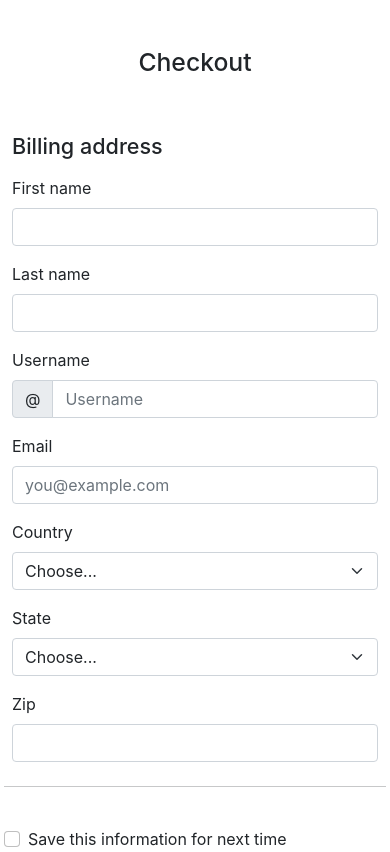
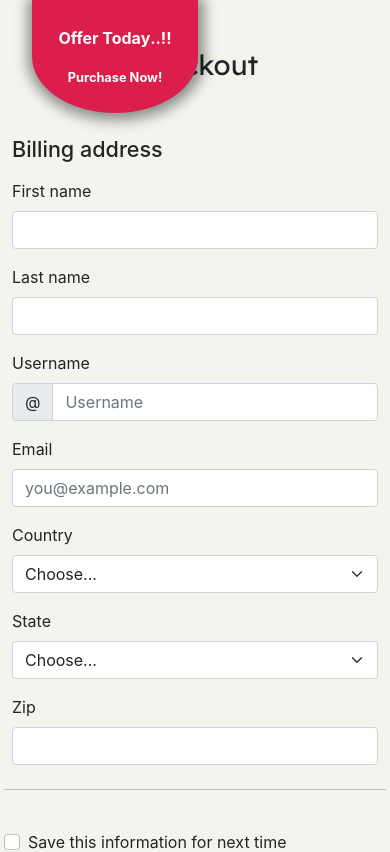
Before and after one commit to Sethu-1471/Intern-team-2-frontend, a React (Create React App) app: page / in a window 390 px wide. Shown: the top 852 px of the page. Built offline with nearby package versions, Linux system fonts and the light colour scheme.

Commit message:
added some css to checkout page and and now its responsive

```diff
--- a/package.json
+++ b/package.json
@@ -9,6 +9,7 @@
     "@testing-library/react": "^11.2.6",
     "@testing-library/user-event": "^12.8.3",
     "bootstrap": "^4.6.0",
+    "jquery": "^3.6.0",
     "react": "^17.0.2",
     "react-bootstrap": "^1.5.2",
     "react-dom": "^17.0.2",
--- a/public/index.html
+++ b/public/index.html
@@ -30,6 +30,9 @@
     <script src="https://cdn.jsdelivr.net/npm/@popperjs/core@2.9.1/dist/umd/popper.min.js" integrity="sha384-SR1sx49pcuLnqZUnnPwx6FCym0wLsk5JZuNx2bPPENzswTNFaQU1RDvt3wT4gWFG" crossorigin="anonymous"></script>
     <script src="https://cdn.jsdelivr.net/npm/bootstrap@5.0.0-beta3/dist/js/bootstrap.min.js" integrity="sha384-j0CNLUeiqtyaRmlzUHCPZ+Gy5fQu0dQ6eZ/xAww941Ai1SxSY+0EQqNXNE6DZiVc" crossorigin="anonymous"></script>
 
+    <!-- google fonts -->
+    <link rel="preconnect" href="https://fonts.gstatic.com">
+    <link href="https://fonts.googleapis.com/css2?family=Lexend+Deca&display=swap" rel="stylesheet">
   </head>
   <body>
     <noscript>You need to enable JavaScript to run this app.</noscript>
--- a/src/App.css
+++ b/src/App.css
@@ -12,9 +12,46 @@
       font-size: 3.5rem;
     }
   }
- body{
-     background-color: "bg-light";
- }
  .container {
     max-width: 960px;
   }
+  body{
+    background-color: #f3f4ed;
+  }
+  h1{
+    font-family: 'Lexend Deca', sans-serif;
+  }
+
+  /* Badges */
+
+  .app-download {
+    display: flex;
+    justify-content: space-around;
+    align-items: center;
+    direction: rtl;
+    background-color: #dc1e4d;
+    top: 0;
+    position: fixed;
+    flex-direction: column;
+    z-index: 100;
+    left: 2rem;
+    border-bottom-right-radius: 50%;
+    border-bottom-left-radius: 50%;
+    box-shadow: 1px 2px 14px 5px #00000070;
+    padding: 1rem;
+    }
+    :focus {
+      outline: none;
+    }
+    .badge{
+      margin-top: .5rem;
+      margin-bottom: .5rem;
+      color: #fff;
+      cursor: pointer;
+    }
+    #first-title {
+      font-size: 1rem;
+    }
+    #second-title{
+      font-size:.8rem;
+    }
--- a/src/App.js
+++ b/src/App.js
@@ -3,6 +3,7 @@ import Comp1 from './Components/Payment/Comp1';
 import Comp2 from './Components/Payment/Comp2';
 import Comp3 from './Components/Payment/Comp3';
 import Comp4 from './Components/Payment/Comp4';
+import Comp5 from './Components/Payment/Comp5';
 
 function App() {
   return (
@@ -11,6 +12,7 @@ function App() {
     <Comp2 />
     <Comp3 />
     <Comp4 />
+    <Comp5 />
     </div>
   );
 }
--- a/src/Components/Payment/Comp1.js
+++ b/src/Components/Payment/Comp1.js
@@ -5,7 +5,7 @@ function Comp1() {
         <div>
             <div className="container">
                 <div className="py-5 text-center">
-                    <h2>Checkout</h2>
+                    <h1>Checkout</h1>
                 </div>
 
             </div>
--- a/src/Components/Payment/Comp4.js
+++ b/src/Components/Payment/Comp4.js
@@ -5,11 +5,6 @@ function Comp4() {
         <div>
             <footer className="my-5 pt-5 text-muted text-center text-small">
                 <p className="mb-1">&copy;2021 Co-curricular tutor app</p>
-                    <ul className="list-inline">
-                        <li className="list-inline-item"><a href="/">Privacy</a></li>
-                        <li className="list-inline-item"><a href="/">Terms</a></li>
-                        <li className="list-inline-item"><a href="/">Support</a></li>
-                    </ul>
             </footer>
         </div>
     )
--- /dev/null
+++ b/src/Components/Payment/Comp5.js
@@ -0,0 +1,15 @@
+import React from 'react'
+
+function Comp5() {
+    return (
+        <div>
+            <link href="https://stackpath.bootstrapcdn.com/font-awesome/4.7.0/css/font-awesome.min.css" rel="stylesheet" integrity="sha384-wvfXpqpZZVQGK6TAh5PVlGOfQNHSoD2xbE+QkPxCAFlNEevoEH3Sl0sibVcOQVnN" crossorigin="anonymous"/>
+                <div class="app-download">
+                    <label className="badge" id="first-title">!!..Offer Today</label>
+                    <label className="badge" id="second-title">!Purchase Now</label>
+                </div>
+        </div>
+    )
+}
+
+export default Comp5
```
Also changed, not shown: 1 other file (tests, documents, lock files or other folders).
